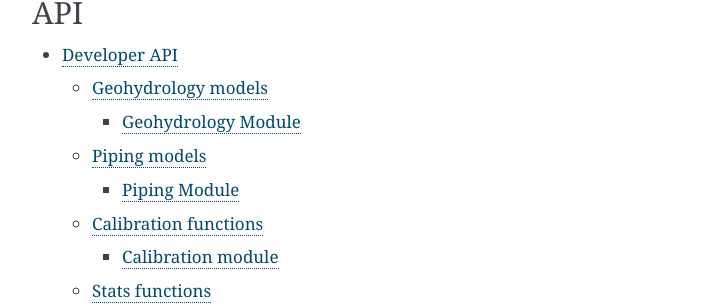
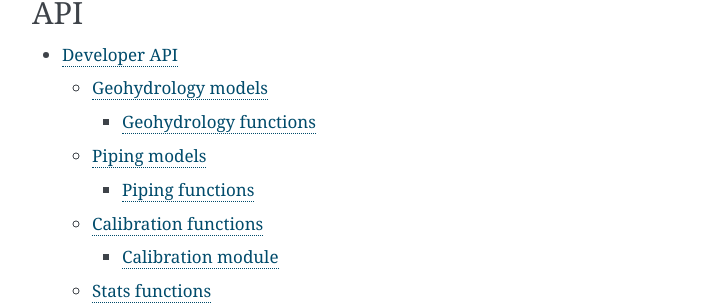
Before and after one commit to kkpdata/GeoProb-Pipe, a Sphinx documentation site: the page built from docs/index.rst, in a window 1280 px wide. Shown: the part 1195-1500 px from the top of the page, without its empty margins (388-1103 px from the left). Built offline with Sphinx 7.4.7, drawn with Linux system fonts in a browser that asks for light colours.

Commit message:
fix warnings

```diff
--- a/docs/background/grenstoestandfuncties.rst
+++ b/docs/background/grenstoestandfuncties.rst
@@ -3,7 +3,7 @@ Grenstoestandfuncties
 #####################
 
 Grenstoestandfuncties WBI
-=================
+=========================
 
 Grenstoestandfuncties met model 4a
 ==================================
--- a/docs/conf.py
+++ b/docs/conf.py
@@ -5,24 +5,39 @@
 
 # -- Project information -----------------------------------------------------
 # https://www.sphinx-doc.org/en/master/usage/configuration.html#project-information
+#
+import os
+import sys
 
-project = 'GeoProb-Pipe'
-copyright = '2025, Martijn Kriebel, Sander Kapinga, Ard-jan Methorst, Oscar Ophof'
-author = 'Martijn Kriebel, Sander Kapinga, Ard-jan Methorst, Oscar Ophof'
-release = '0.0.1'
+sys.path.insert(0, os.path.abspath("../app/helper_functions"))
+
+project = "GeoProb-Pipe"
+copyright = "2025, Martijn Kriebel, Sander Kapinga, Ard-jan Methorst, Oscar Ophof"
+author = "Martijn Kriebel, Sander Kapinga, Ard-jan Methorst, Oscar Ophof"
+release = "0.0.1"
 
 # -- General configuration ---------------------------------------------------
 # https://www.sphinx-doc.org/en/master/usage/configuration.html#general-configuration
 
-extensions = []
+extensions = [
+    "sphinxcontrib.bibtex",
+    "sphinx.ext.autodoc",
+    "sphinx.ext.autosummary",
+    "sphinx.ext.todo",
+    "sphinx.ext.coverage",
+    "sphinx.ext.napoleon",
+]
 
-templates_path = ['_templates']
-exclude_patterns = ['_build', 'Thumbs.db', '.DS_Store']
+templates_path = ["_templates"]
+exclude_patterns = ["_build", "Thumbs.db", ".DS_Store"]
 
-language = 'nl'
+language = "nl"
 
 # -- Options for HTML output -------------------------------------------------
 # https://www.sphinx-doc.org/en/master/usage/configuration.html#options-for-html-output
 
-html_theme = 'alabaster'
-html_static_path = ['_static']
+html_theme = "alabaster"
+html_static_path = ["_static"]
+
+# Bibliography
+bibtex_bibfiles = ["bibliography.bib"]
--- a/docs/dev/geohydrology.rst
+++ b/docs/dev/geohydrology.rst
@@ -1,7 +1,7 @@
-Geohydrology Module
-===================
+Geohydrology functions
+======================
 
-.. automodule:: geohydromodels
+.. automodule:: geohydro_functions
    :members:
    :undoc-members:
    :show-inheritance:
--- a/docs/dev/pipingmodels.rst
+++ b/docs/dev/pipingmodels.rst
@@ -1,7 +1,7 @@
-Piping Module
+Piping functions
 ===================
 
-.. automodule:: pipingmodels
+.. automodule:: piping_functions
    :members:
    :undoc-members:
    :show-inheritance:
```
